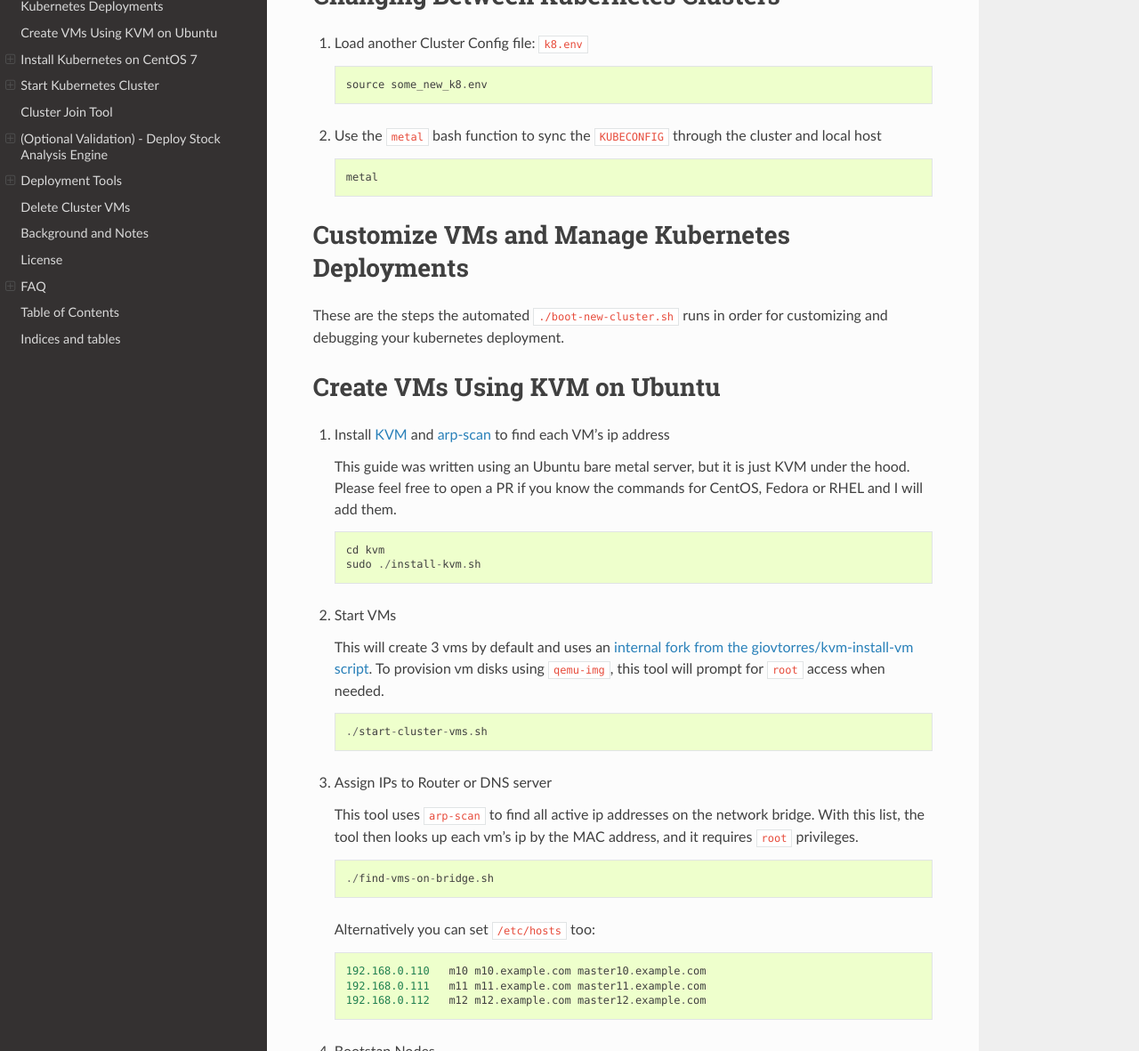
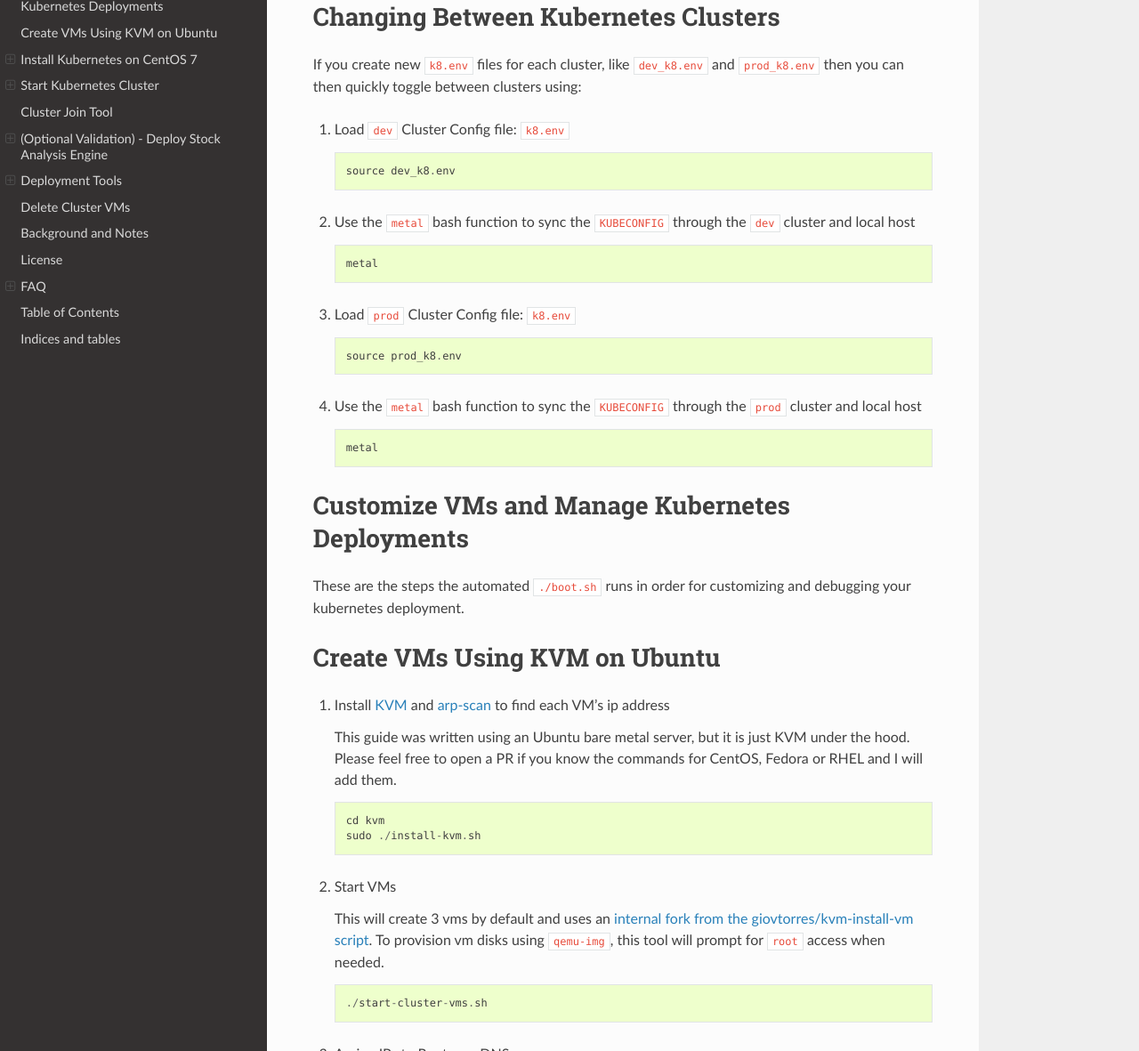
Before and after one commit to jay-johnson/metalnetes, a Sphinx documentation site: the page built from docs/source/index.rst, in a window 1280 px wide and 1400 px high, scrolled down 2451 px, cut to the strip 219-1400 px from the top of the window. Shown: the whole strip at 89% size. Built offline with Sphinx 7.4.7 and the Read the Docs theme 2.0.0, drawn with Linux system fonts in a browser that asks for light colours.

Commit message:
adding for read the docs readme on how to toggle between k8 clusters using source dev_k8.env && metal vs source prod_k8.env && metal    also fix for read the docs install error for pips

```diff
--- a/README.rst
+++ b/README.rst
@@ -97,7 +97,7 @@
 Customize VMs and Manage Kubernetes Deployments
 ===============================================
 
-These are the steps the automated ``./boot-new-cluster.sh`` runs in order for customizing and debugging your kubernetes deployment.
+These are the steps the automated ``./boot.sh`` runs in order for customizing and debugging your kubernetes deployment.
 
 Create VMs Using KVM on Ubuntu
 ==============================
--- a/docs/source/index.rst
+++ b/docs/source/index.rst
@@ -48,8 +48,8 @@
 
 Log in to Grafana from a browser:
 
-Username: **trex**
-Password: **123321**
+- Username: **trex**
+- Password: **123321**
 
 https://grafana.example.com
 
@@ -73,14 +73,27 @@
 Changing Between Kubernetes Clusters
 ====================================
 
-#.  Load another Cluster Config file: ``k8.env``
+If you create new ``k8.env`` files for each cluster, like ``dev_k8.env`` and ``prod_k8.env`` then you can then quickly toggle between clusters using:
+
+#.  Load ``dev`` Cluster Config file: ``k8.env``
 
     ::
 
-        source some_new_k8.env
+        source dev_k8.env
 
+#.  Use the ``metal`` bash function to sync the ``KUBECONFIG`` through the ``dev`` cluster and local host
 
-#.  Use the ``metal`` bash function to sync the ``KUBECONFIG`` through the cluster and local host
+    ::
+
+        metal
+
+#.  Load ``prod`` Cluster Config file: ``k8.env``
+
+    ::
+
+        source prod_k8.env
+
+#.  Use the ``metal`` bash function to sync the ``KUBECONFIG`` through the ``prod`` cluster and local host
 
     ::
 
@@ -89,7 +102,7 @@
 Customize VMs and Manage Kubernetes Deployments
 ===============================================
 
-These are the steps the automated ``./boot-new-cluster.sh`` runs in order for customizing and debugging your kubernetes deployment.
+These are the steps the automated ``./boot.sh`` runs in order for customizing and debugging your kubernetes deployment.
 
 Create VMs Using KVM on Ubuntu
 ==============================
--- a/requirements.txt
+++ b/requirements.txt
@@ -12,7 +12,7 @@
 pycodestyle<=2.3.1
 pylint
 recommonmark
-redis
+redis<3
 sphinx
 sphinx-autobuild
 sphinx_rtd_theme
--- a/setup.py
+++ b/setup.py
@@ -62,7 +62,7 @@
 setup(
     name='metalnetes',
     cmdclass={'build_py': build_py},
-    version='1.0.1',
+    version='1.0.2',
     description=(
         'Tools for managing multiple kubernetes clusters on KVM '
         '(on 3 Centos 7 vms) running on a bare metal server '
```
Also changed, not shown: 3 other files.
